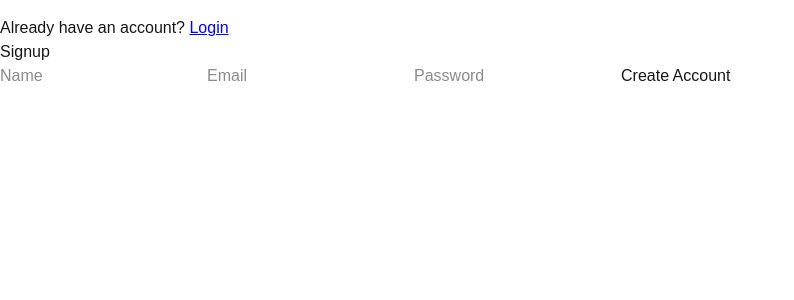
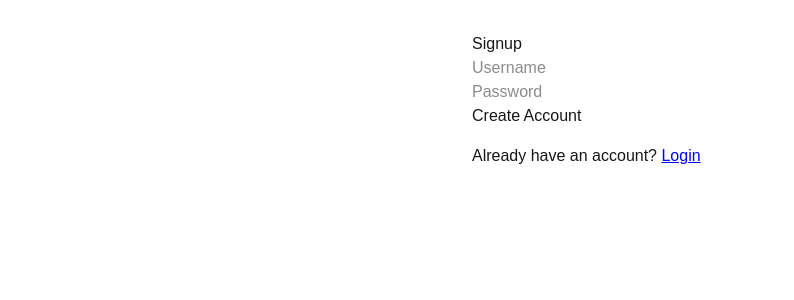
Before and after one commit to puneetshukla14/pingroom, a Next.js app: page /signup in a window 1280 px wide. Shown: the top 300 px of the page, without its empty margins (0-794 px from the left). Built offline with nearby package versions, Linux system fonts and the light colour scheme.

Commit message:
Update page.tsx

```diff
--- a/app/signup/page.tsx
+++ b/app/signup/page.tsx
@@ -1,15 +1,17 @@
 'use client';
+
 import { useState } from 'react';
 import { useRouter } from 'next/navigation';
 
 export default function SignupPage() {
-  const [form, setForm] = useState({ name: '', email: '', password: '' });
+  const [form, setForm] = useState({ username: '', password: '' });
   const router = useRouter();
 
   const handleSubmit = async (e: React.FormEvent) => {
     e.preventDefault();
     const res = await fetch('/api/auth/signup', {
       method: 'POST',
+      headers: { 'Content-Type': 'application/json' },
       body: JSON.stringify(form),
     });
 
@@ -18,20 +20,34 @@ export default function SignupPage() {
   };
 
   return (
+    <main style={{ padding: '2rem', maxWidth: '400px', margin: '0 auto' }}>
+      <h2>Signup</h2>
       <form onSubmit={handleSubmit}>
+        <input
+          name="username"
+          placeholder="Username"
+          value={form.username}
+          onChange={(e) => setForm({ ...form, username: e.target.value })}
+          required
+        />
+        <br />
+        <input
+          name="password"
+          type="password"
+          placeholder="Password"
+          value={form.password}
+          onChange={(e) => setForm({ ...form, password: e.target.value })}
+          required
+        />
+        <br />
+        <button type="submit">Create Account</button>
+      </form>
       <p style={{ marginTop: '1rem' }}>
         Already have an account?{' '}
         <a href="/login" style={{ color: 'blue', textDecoration: 'underline' }}>
           Login
         </a>
       </p>
-
-      <h2>Signup</h2>
-      <input placeholder="Name" onChange={e => setForm({ ...form, name: e.target.value })} />
-      <input type="email" placeholder="Email" onChange={e => setForm({ ...form, email: e.target.value })} />
-      <input type="password" placeholder="Password" onChange={e => setForm({ ...form, password: e.target.value })} />
-      <button type="submit">Create Account</button>
-    </form>
-
+    </main>
   );
 }
```
Lines whose indentation alone changed are shown as unchanged.
